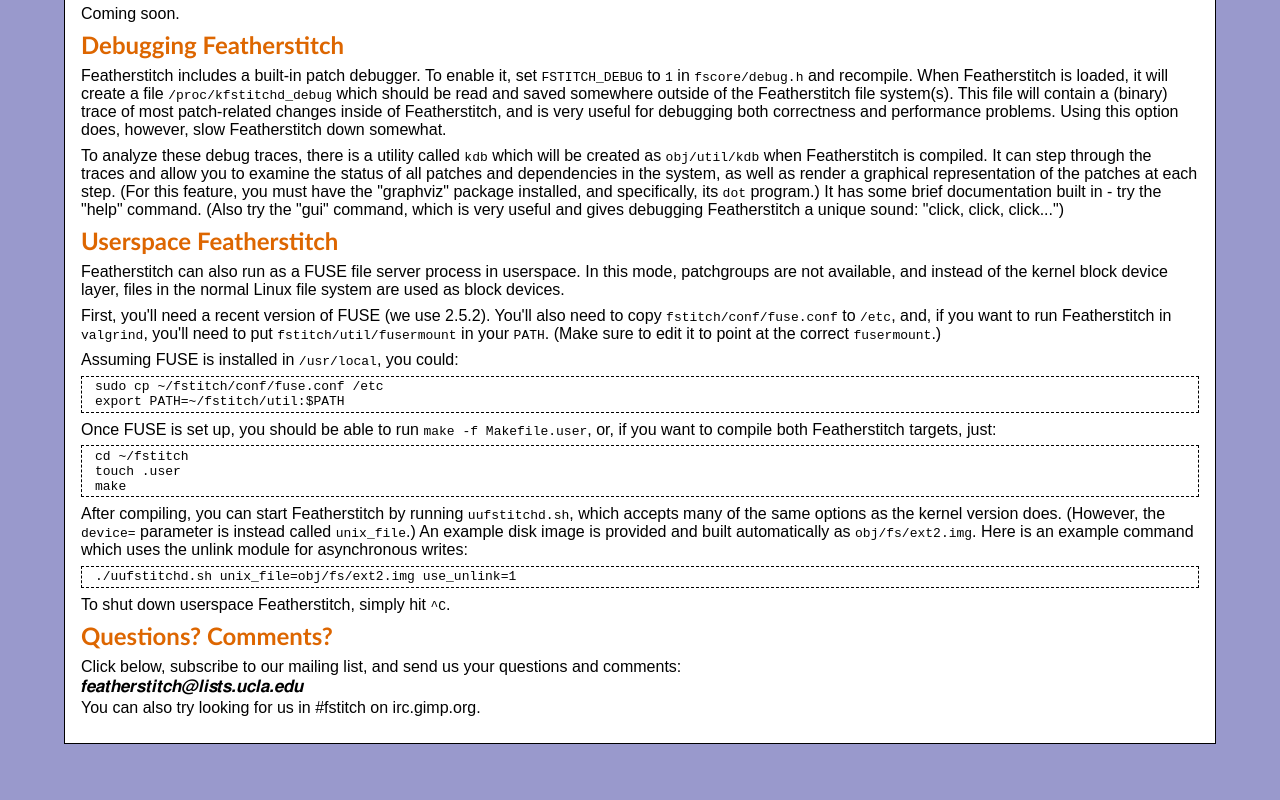
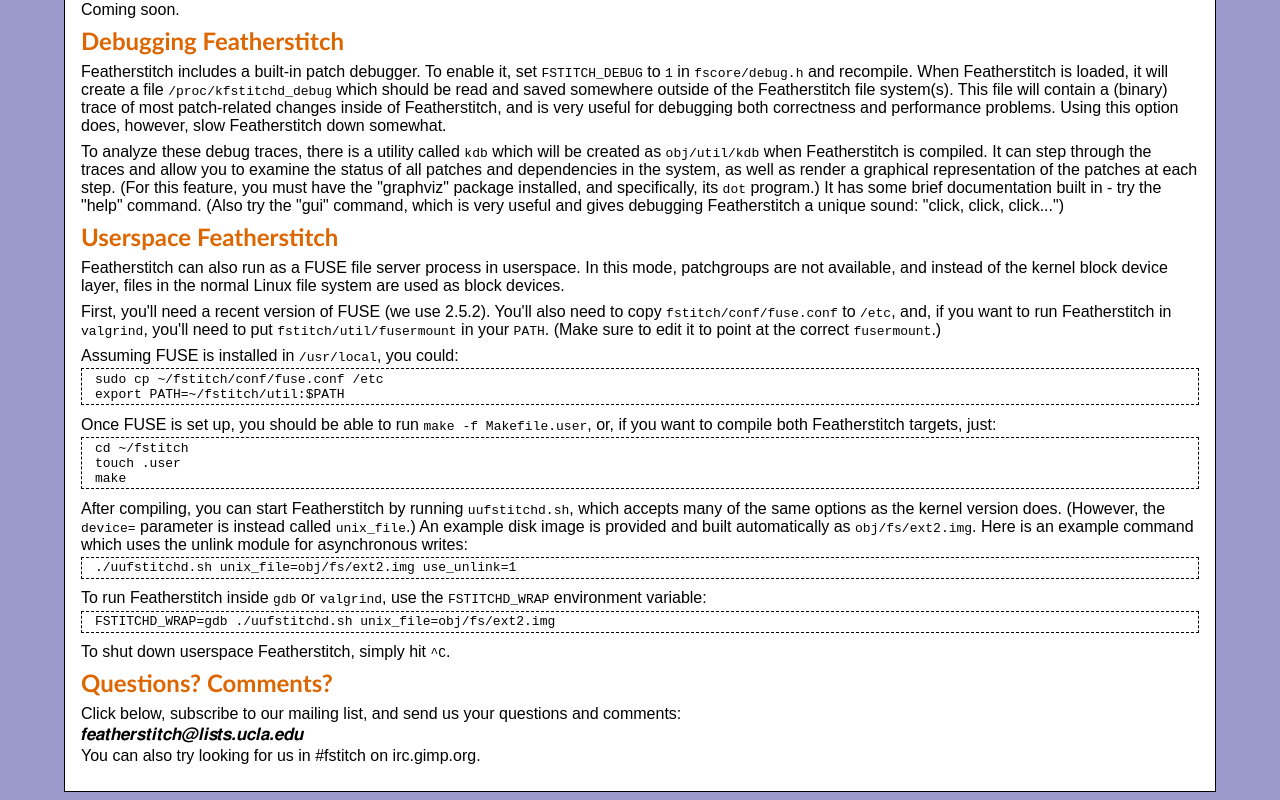
Before and after one commit to ucla-readable/fstitch-doc, a plain HTML site: page www/howto.html in a window 1280 px wide. Shown: the part 1231-2031 px from the top of the page. Before the commit the page ends 1983 px from the top, so only its background shows below. Drawn offline with Linux system fonts and the light colour scheme.

Commit message:
r4277: Tweaks.

```diff
--- a/www/howto.html
+++ b/www/howto.html
@@ -183,6 +183,36 @@
 	debugging Featherstitch a unique sound: "click, click, click...")
 	</p>
 
+	<!--
+	<p>
+	Some example diagrams the debugger has created are available:
+	<a href="small.png">small.png</a>,
+	<a href="large.png">large.png</a>,
+	<a href="jumbo.png">jumbo.png</a>,
+	<a href="huge.png">huge.png</a>,
+	<a href="humongous.png">humongous.png</a>,
+	<a href="herculean.png">herculean.png</a>,
+	<a href="giant.png">giant.png</a>,
+	<a href="gigantic.png">gigantic.png</a>,
+	<a href="enormous.png">enormous.png</a>,
+	<a href="ginormous.png">ginormous.png</a>,
+	<a href="gargantuan.png">gargantuan.png</a>,
+	<a href="massive.png">massive.png</a>,
+	<a href="elephantine.png">elephantine.png</a>,
+	<a href="mammoth.png">mammoth.png</a>,
+	<a href="monumental.png">monumental.png</a>,
+	<a href="behemoth.png">behemoth.png</a>,
+	<a href="leviathan.png">leviathan.png</a>,
+	<a href="titanic.png">titanic.png</a>,
+	<a href="colossal.png">colossal.png</a>,
+	<a href="monstrous.png">monstrous.png</a>,
+	<a href="immense.png">immense.png</a>,
+	<a href="epic.png">epic.png</a>,
+	<a href="galactic.png">galactic.png</a>,
+	and <a href="vast.png">vast.png</a>
+	</p>
+	-->
+
 	<h2>Userspace Featherstitch</h2>
 
 	<p>
@@ -233,6 +263,14 @@
 	</div>
 
 	<p>
+	To run Featherstitch inside <tt>gdb</tt> or <tt>valgrind</tt>, use
+	the <tt>FSTITCHD_WRAP</tt> environment variable:
+	</p>
+	<div class="code">
+	FSTITCHD_WRAP=gdb ./uufstitchd.sh unix_file=obj/fs/ext2.img
+	</div>
+
+	<p>
 	To shut down userspace Featherstitch, simply hit <tt>^C</tt>.
 	</p>
 
--- a/www/style.css
+++ b/www/style.css
@@ -21,8 +21,8 @@ body {
 	padding-right: 1em;
 	padding-top: .2em;
 	padding-bottom: .2em;
-	margin-top: .5em;
-	margin-bottom: .5em;
+	margin-top: .2em;
+	margin-bottom: .8em;
 }
 
 h1, h2 {
```
